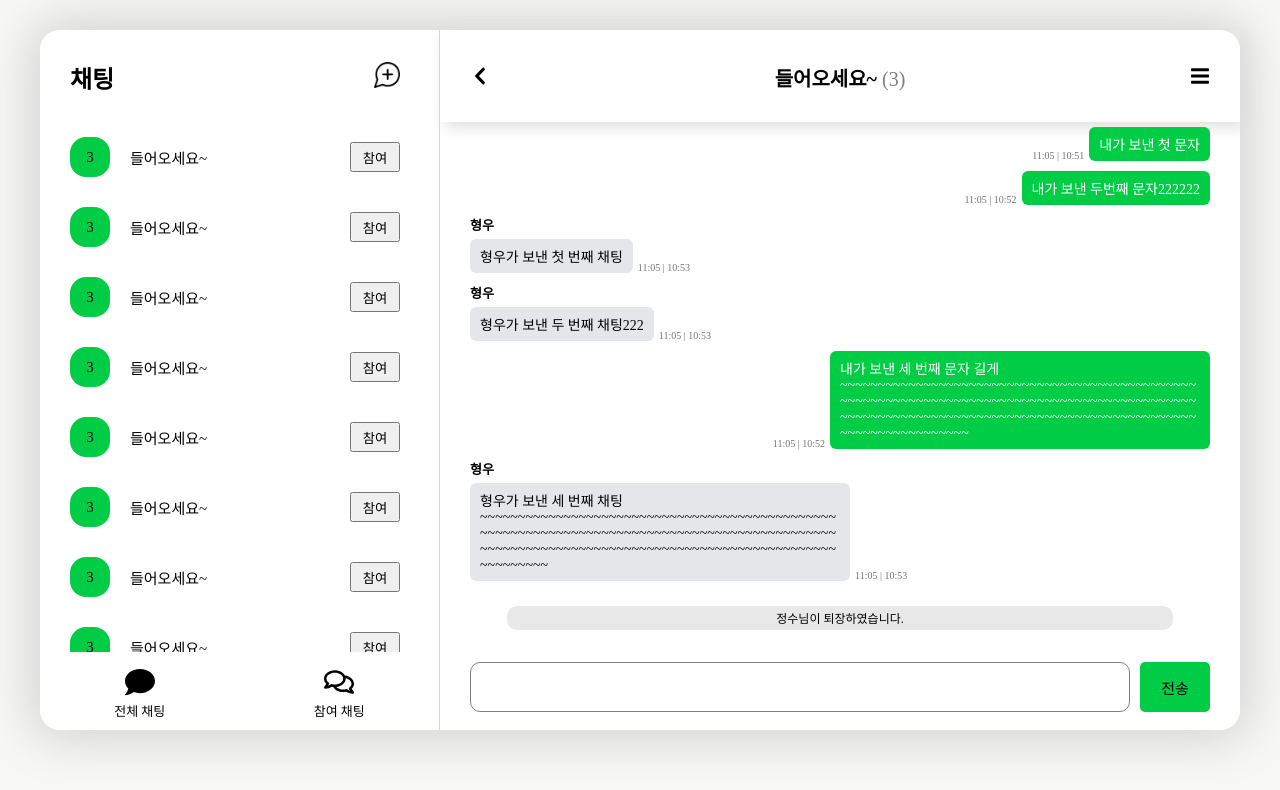
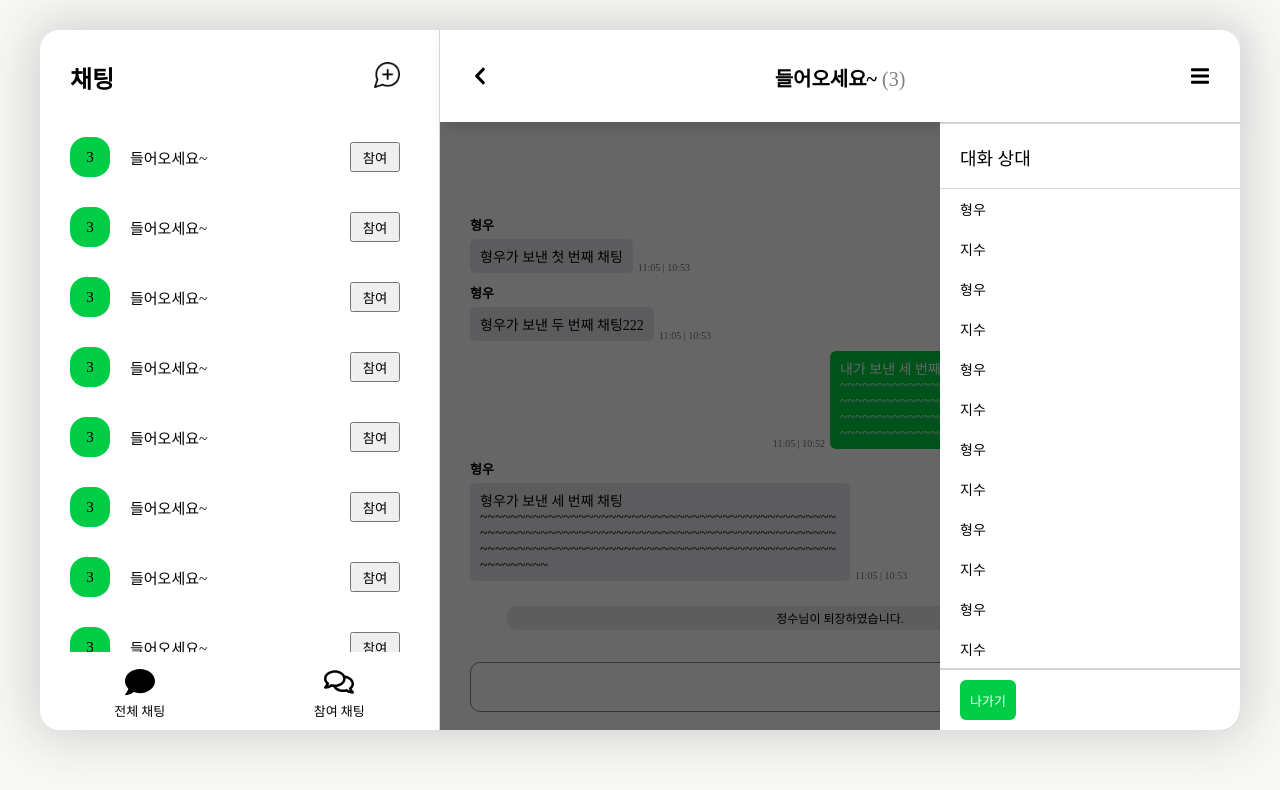
Before and after one commit to jseo9732/allchat-front, a React app: page /chatRoom in a window 1280 px wide. Both pictures are taken after a click on the picture 1200 px from the left and 76 px from the top of the page. Built offline with nearby package versions, Linux system fonts and the light colour scheme.

Commit message:
Feat: 사이드 메뉴 추

```diff
--- a/src/pages/ChatRoom.css
+++ b/src/pages/ChatRoom.css
@@ -36,6 +36,16 @@
   margin-top: 3px;
   font-size: 20px;
   color: gray;
+}
+
+.sideMenuFlex {
+  display: flex;
+  width: 800px;
+  height: 608px;
+  flex-direction: column;
+  flex-wrap: wrap;
+  position: relative;
+  overflow: hidden;
 }
 
 .chatContents {
@@ -129,6 +139,7 @@
   width: 70px;
   height: 50px;
   background-color: #00cc45;
+  color: white;
   border: 0;
   border-radius: 5px;
   font-size: 15px;
@@ -154,3 +165,88 @@
   font-size: 12px;
   padding: 3px;
 }
+
+.sideMenuContainer {
+  width: 300px;
+  height: 608px;
+  display: flex;
+  flex-direction: row;
+  position: absolute;
+  right: -300px;
+  transition: 850ms;
+  border-bottom-right-radius: 20px;
+}
+
+.sideMenuContainer.active {
+  right: 0;
+  transition: 350ms;
+}
+
+.sideMenuBlank {
+  position: absolute;
+  left: 0;
+  z-index: 1;
+  width: 800px;
+  height: 608px;
+  background-color: black;
+  opacity: 0.6;
+  border-bottom-right-radius: 20px;
+}
+
+.sideMenu {
+  z-index: 2;
+  width: 300px;
+  height: 608px;
+  background-color: white;
+  opacity: 1;
+  border-bottom-right-radius: 20px;
+}
+
+.chatMemberContainer {
+  width: 300px;
+  height: 548px;
+  border-top: 2px solid lightgray;
+  border-bottom: 2px solid lightgray;
+}
+
+.chatMemberBox {
+  height: 480px;
+  overflow: auto;
+}
+
+.chatMemberTitle {
+  height: 65px;
+  font-size: 18px;
+  border-bottom: 1px solid lightgray;
+  padding: 20px;
+}
+
+.chatMember {
+  padding: 10px 20px;
+  font-size: 14px;
+}
+
+.btnBox {
+  width: 300px;
+  height: 60px;
+  display: flex;
+  align-content: center;
+  padding: 10px 20px;
+  position: absolute;
+  bottom: 0;
+}
+
+.btnBox button {
+  height: 40px;
+  padding: 0 10px;
+  background-color: #00cc45;
+  border: 0;
+  border-radius: 6px;
+  font-size: 13px;
+  color: white;
+}
+
+.btnBox button:hover {
+  background-color: #00a337;
+  cursor: pointer;
+}
--- a/src/pages/ChatRoom.js
+++ b/src/pages/ChatRoom.js
@@ -1,4 +1,5 @@
 // import { useEffect } from "react";
+import { useState } from "react";
 import { useHistory } from "react-router";
 import "./ChatRoom.css";
 
@@ -113,7 +114,10 @@ export default function ChatRoom() {
   //     }
   //   });
   // });
-
+  const [showSideMenu, setShowSideMenu] = useState(false);
+  const onSideMenuClick = () => {
+    setShowSideMenu(!showSideMenu);
+  };
   return (
     <div className="chatRoomContainer">
       <div className="chatRoomTopBar">
@@ -131,12 +135,18 @@ export default function ChatRoom() {
         </div>
         <div className="chatRoomImgContainer">
           <img
+            onClick={onSideMenuClick}
             className="chatRoomImg"
             src="/image/bars-solid.svg"
             alt="채팅 메뉴"
           />
         </div>
       </div>
+      <div className="sideMenuFlex">
+        {showSideMenu && (
+          <div onClick={onSideMenuClick} className="sideMenuBlank"></div>
+        )}
+
         <div className="chatContents">
           <div id="chat-box">
             <div className="sent_box">
@@ -238,6 +248,44 @@ export default function ChatRoom() {
             </button>
           </form>
         </div>
+
+        <div
+          className={
+            showSideMenu ? "sideMenuContainer active" : "sideMenuContainer"
+          }
+        >
+          <div className="sideMenu">
+            <div className="chatMemberContainer">
+              <div className="chatMemberTitle">대화 상대</div>
+              <div className="chatMemberBox">
+                <div className="chatMember">형우</div>
+                <div className="chatMember">지수</div>
+                <div className="chatMember">형우</div>
+                <div className="chatMember">지수</div>
+                <div className="chatMember">형우</div>
+                <div className="chatMember">지수</div>
+                <div className="chatMember">형우</div>
+                <div className="chatMember">지수</div>
+                <div className="chatMember">형우</div>
+                <div className="chatMember">지수</div>
+                <div className="chatMember">형우</div>
+                <div className="chatMember">지수</div>
+                <div className="chatMember">형우</div>
+                <div className="chatMember">지수</div>
+                <div className="chatMember">형우</div>
+                <div className="chatMember">지수</div>
+                <div className="chatMember">형우</div>
+                <div className="chatMember">지수</div>
+                <div className="chatMember">형우</div>
+                <div className="chatMember">지수</div>
+              </div>
+            </div>
+            <div className="btnBox">
+              <button>나가기</button>
+            </div>
+          </div>
+        </div>
+      </div>
     </div>
   );
 }
```
Lines whose indentation alone changed are shown as unchanged.
